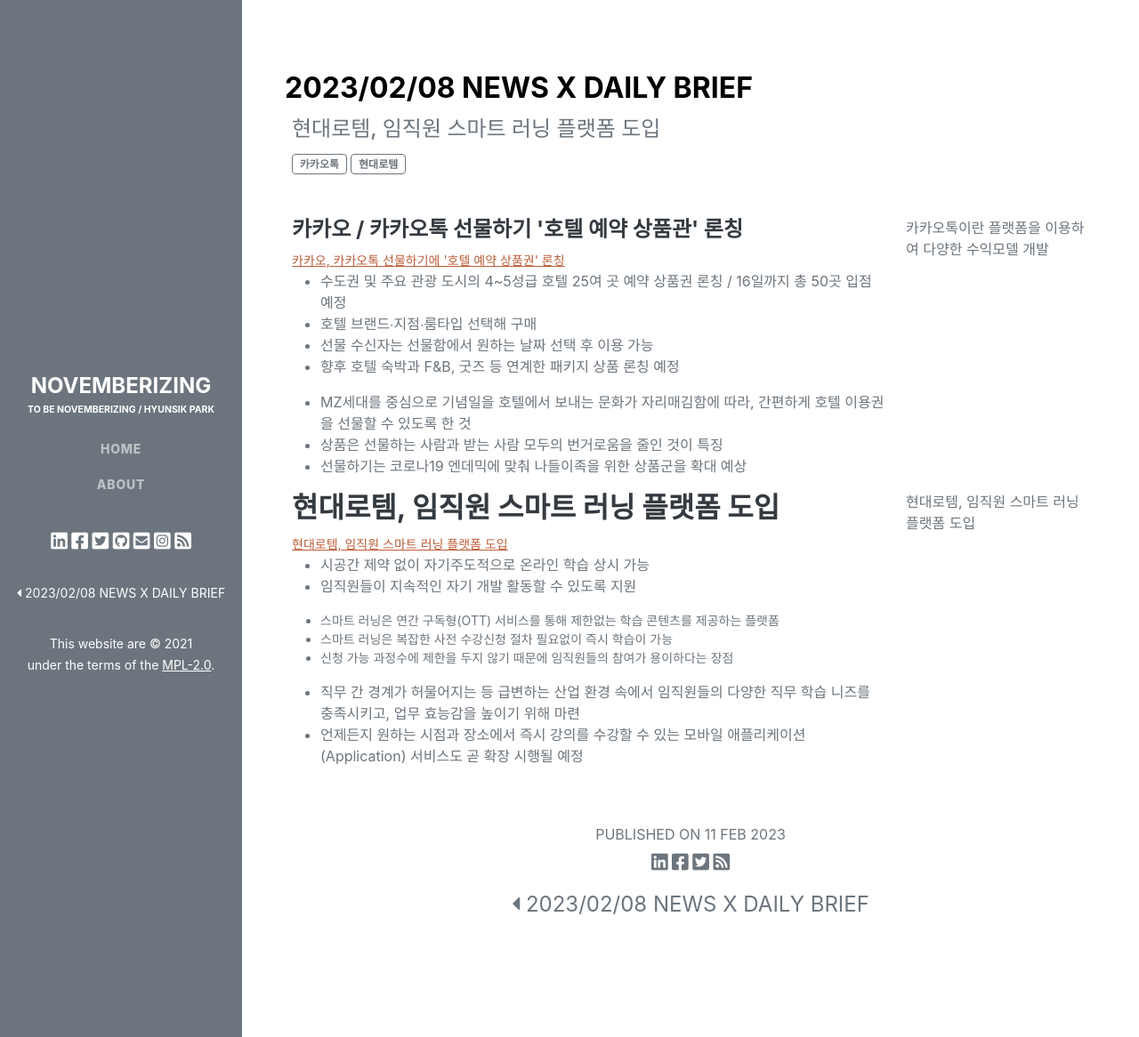
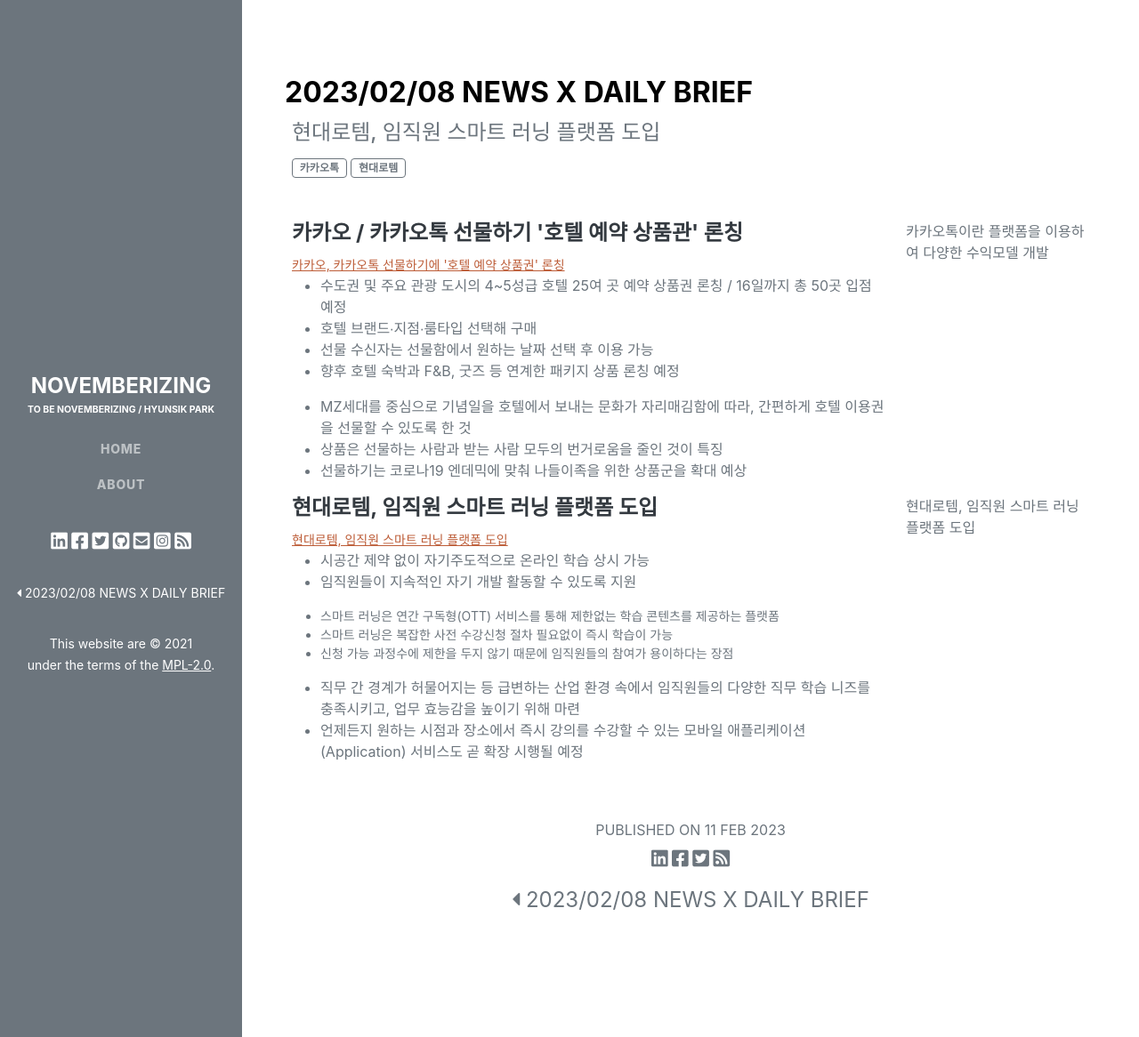
Before and after one commit to novemberizing/novemberizing.github.io, a Jekyll site: the page built from _posts/2023-02-13-NewsXBrief20230213.md, in a window 1280 px wide and 1166 px high. Shown: the whole window at 89% size. Built offline with Jekyll 4.4.1, drawn with Linux system fonts in a browser that asks for light colours.

Commit message:
업데이트

```diff
--- a/_posts/2023-02-13-NewsXBrief20230213.md
+++ b/_posts/2023-02-13-NewsXBrief20230213.md
@@ -32,7 +32,7 @@
 </div>
 <div class="row">
     <div class="col-9">
-        <h3>현대로템, 임직원 스마트 러닝 플랫폼 도입</h3>
+        <h4>현대로템, 임직원 스마트 러닝 플랫폼 도입</h4>
         <small><a href="https://www.hyundai.co.kr/news/CONT0000000000076263">현대로템, 임직원 스마트 러닝 플랫폼 도입</a></small>
         <ul>
             <li>시공간 제약 없이 자기주도적으로 온라인 학습 상시 가능</li>
```
